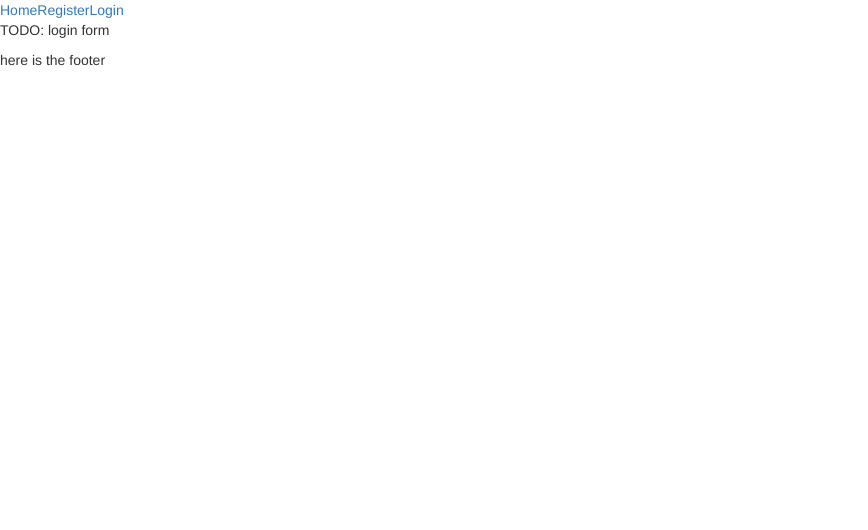
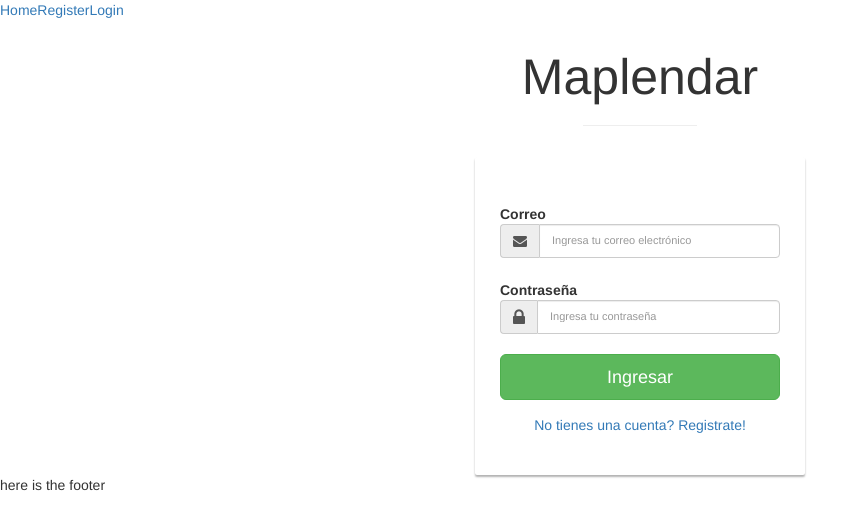
Before and after one commit to MapLendar/web_app, an Angular app: page /login in a window 1280 px wide. Shown: the top 530 px of the page, without its empty margins (0-868 px from the left). Built offline with nearby package versions, Linux system fonts and the light colour scheme.

Commit message:
Login template

```diff
--- a/src/app/views/login/login.component.html
+++ b/src/app/views/login/login.component.html
@@ -1 +1,41 @@
-<p>TODO: login form</p>
+<div class="container">
+    <div class="row main">
+        <div class="panel-heading">
+           <div class="panel-title text-center">
+                   <h1 class="title">Maplendar</h1>
+                   <hr />
+               </div>
+        </div>
+        <div class="main-login main-center">
+            <form class="form-horizontal" method="post" action="#">
+
+                <div class="form-group">
+                    <label for="email" class="cols-sm-2 control-label">Correo</label>
+                    <div class="cols-sm-10">
+                        <div class="input-group">
+                            <span class="input-group-addon"><i class="fa fa-envelope fa" aria-hidden="true"></i></span>
+                            <input type="text" class="form-control" name="email" id="email"  placeholder="Ingresa tu correo electrónico"/>
+                        </div>
+                    </div>
+                </div>
+
+                <div class="form-group">
+                    <label for="password" class="cols-sm-2 control-label">Contraseña</label>
+                    <div class="cols-sm-10">
+                        <div class="input-group">
+                            <span class="input-group-addon"><i class="fa fa-lock fa-lg" aria-hidden="true"></i></span>
+                            <input type="password" class="form-control" name="password" id="password"  placeholder="Ingresa tu contraseña"/>
+                        </div>
+                    </div>
+                </div>
+
+                <div class="form-group ">
+                    <button type="button" class="btn btn-success btn-lg btn-block login-button">Ingresar</button>
+                </div>
+                <div class="text-center"><a routerLink="/register">No tienes una cuenta? Registrate!</a></div>
+
+
+            </form>
+        </div>
+    </div>
+</div>
--- a/src/app/views/login/login.component.sass
+++ b/src/app/views/login/login.component.sass
@@ -0,0 +1,46 @@
+h1.title
+    font-size: 50px;
+    font-weight: 400;
+
+hr
+    width: 10%;
+    color: #fff;
+
+
+.form-group
+    margin-bottom: 15px;
+
+
+label
+    margin-bottom: 15px;
+
+
+input,
+input::-webkit-input-placeholder
+    font-size: 11px;
+    padding-top: 3px;
+
+
+.main-login
+    background-color: #fff;
+    /* shadows and rounded borders */
+    -moz-border-radius: 2px;
+    -webkit-border-radius: 2px;
+    border-radius: 2px;
+    -moz-box-shadow: 0px 2px 2px rgba(0, 0, 0, 0.3);
+    -webkit-box-shadow: 0px 2px 2px rgba(0, 0, 0, 0.3);
+    box-shadow: 0px 2px 2px rgba(0, 0, 0, 0.3);
+
+.main-center
+    margin-top: 30px;
+    margin: 0 auto;
+    max-width: 330px;
+    padding: 40px 40px;
+
+.login-button
+    margin-top: 5px;
+
+
+.login-register
+    font-size: 11px;
+    text-align: center;
--- a/src/app/views/register/register.component.html
+++ b/src/app/views/register/register.component.html
@@ -109,6 +109,7 @@
                 <div class="form-group ">
                     <button type="submit" class="btn btn-primary btn-lg btn-block login-button">Registrarse</button>
                 </div>
+                <div class="text-center"><a routerLink="/login">Ya tienes una cuenta? Ingresa!</a></div>
             </form>
         </div>
     </div>
--- a/src/app/views/register/register.component.ts
+++ b/src/app/views/register/register.component.ts
@@ -33,9 +33,9 @@ export class RegisterComponent {
 
 		this.submitted = true;
 
-    this.userService.create( this.user, this.password.value, this.password.confirmation ).subscribe(
+    console.log(this.userService.create( this.user, this.password.value, this.password.confirmation ).subscribe(
       err => console.log(err)
-    );
+    ));
   }
 
   private createRegisterForm(): FormGroup
```
